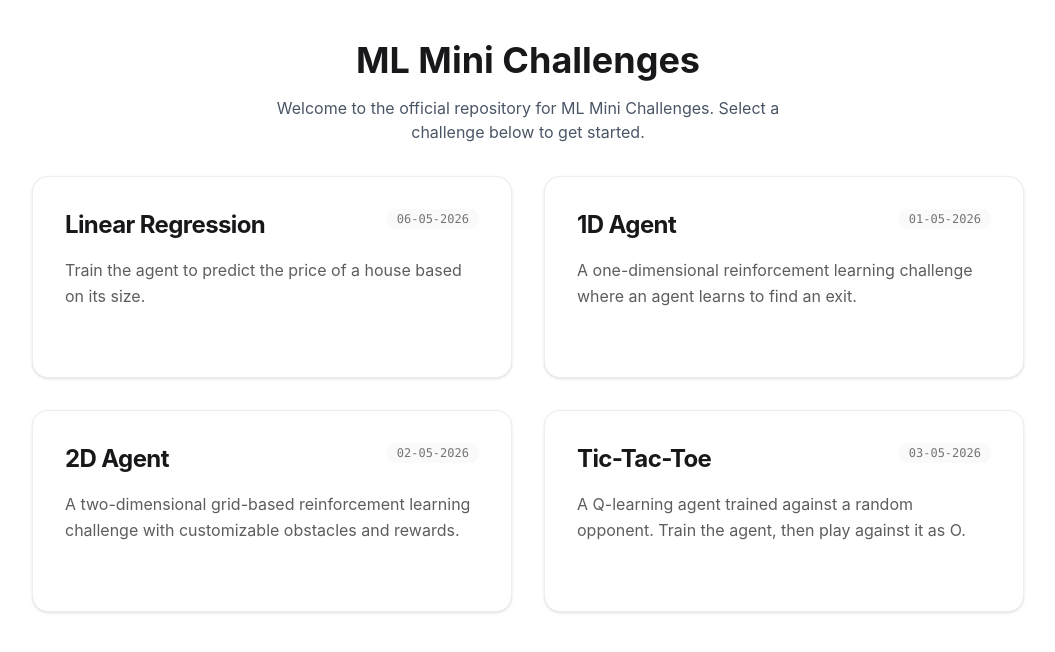
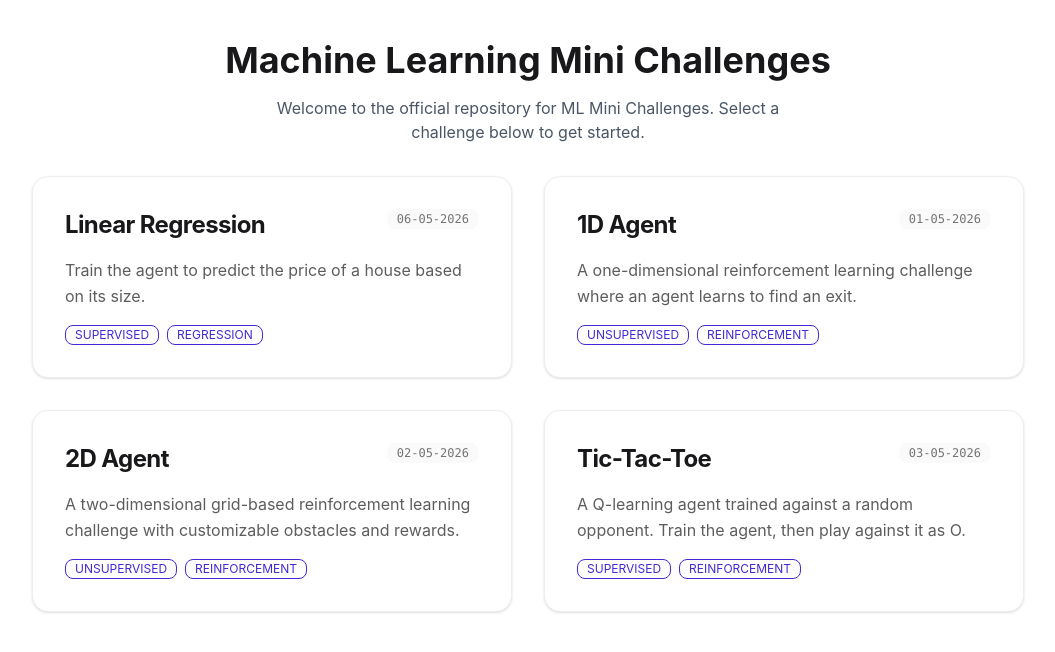
Before and after one commit to sadanandpai/ml-mini-challenges, a React (Vite) app: page / in a window 1280 px wide. Shown: the top 652 px of the page, without its empty margins (112-1167 px from the left). Built offline with nearby package versions, Linux system fonts and the light colour scheme.

Commit message:
Tags for challenges

```diff
--- a/src/helpers/challengesList.ts
+++ b/src/helpers/challengesList.ts
@@ -11,6 +11,7 @@ export const challenges = [
       'Train the agent to predict the price of a house based on its size.',
     component: LinearRegression,
     creationDate: '06-05-2026',
+    tags: ['supervised', 'regression'],
   },
   {
     name: '1d-agent',
@@ -19,6 +20,7 @@ export const challenges = [
       'A one-dimensional reinforcement learning challenge where an agent learns to find an exit.',
     component: OneDAgent,
     creationDate: '01-05-2026',
+    tags: ['unsupervised', 'reinforcement'],
   },
   {
     name: '2d-agent',
@@ -27,6 +29,7 @@ export const challenges = [
       'A two-dimensional grid-based reinforcement learning challenge with customizable obstacles and rewards.',
     component: TwoDAgent,
     creationDate: '02-05-2026',
+    tags: ['unsupervised', 'reinforcement'],
   },
   {
     name: 'tic-tac-toe',
@@ -35,5 +38,6 @@ export const challenges = [
       'A Q-learning agent trained against a random opponent. Train the agent, then play against it as O.',
     component: TicTacToe,
     creationDate: '03-05-2026',
+    tags: ['supervised', 'reinforcement'],
   },
 ];
--- a/src/pages/home.tsx
+++ b/src/pages/home.tsx
@@ -5,7 +5,7 @@ export function HomePage() {
   return (
     <div className="flex flex-col items-center mt-10">
       <h1 className="text-4xl font-bold mb-4 text-center">
-        ML Mini Challenges
+        Machine Learning Mini Challenges
       </h1>
       <p className="text-center mb-8 max-w-lg text-gray-600">
         Welcome to the official repository for ML Mini Challenges. Select a
@@ -13,7 +13,7 @@ export function HomePage() {
       </p>
 
       <div className="grid grid-cols-1 md:grid-cols-2 gap-8 w-full max-w-5xl px-4">
-        {challenges.map(({ name, title, description, creationDate }) => (
+        {challenges.map(({ name, title, description, creationDate, tags }) => (
           <Link
             key={name}
             href={`/${name}`}
@@ -33,24 +33,18 @@ export function HomePage() {
             <p className="font-normal text-base-content/70 leading-relaxed mb-4">
               {description}
             </p>
-
-            <div className="flex items-center gap-1 text-sm font-semibold text-primary opacity-0 group-hover:opacity-100 transition-all transform translate-x-[-10px] group-hover:translate-x-0">
-              Start Challenge
-              <svg
-                xmlns="http://www.w3.org/2000/svg"
-                className="h-4 w-4"
-                fill="none"
-                viewBox="0 0 24 24"
-                stroke="currentColor"
-              >
-                <path
-                  strokeLinecap="round"
-                  strokeLinejoin="round"
-                  strokeWidth="2"
-                  d="M13 7l5 5m0 0l-5 5m5-5H6"
-                />
-              </svg>
-            </div>
+            {tags && (
+              <div className="flex flex-wrap gap-2">
+                {tags.map((tag) => (
+                  <span
+                    key={tag}
+                    className="badge badge-outline badge-primary badge-sm uppercase"
+                  >
+                    {tag}
+                  </span>
+                ))}
+              </div>
+            )}
           </Link>
         ))}
       </div>
```
Also changed, not shown: 1 other file (tests, documents, lock files or other folders).
